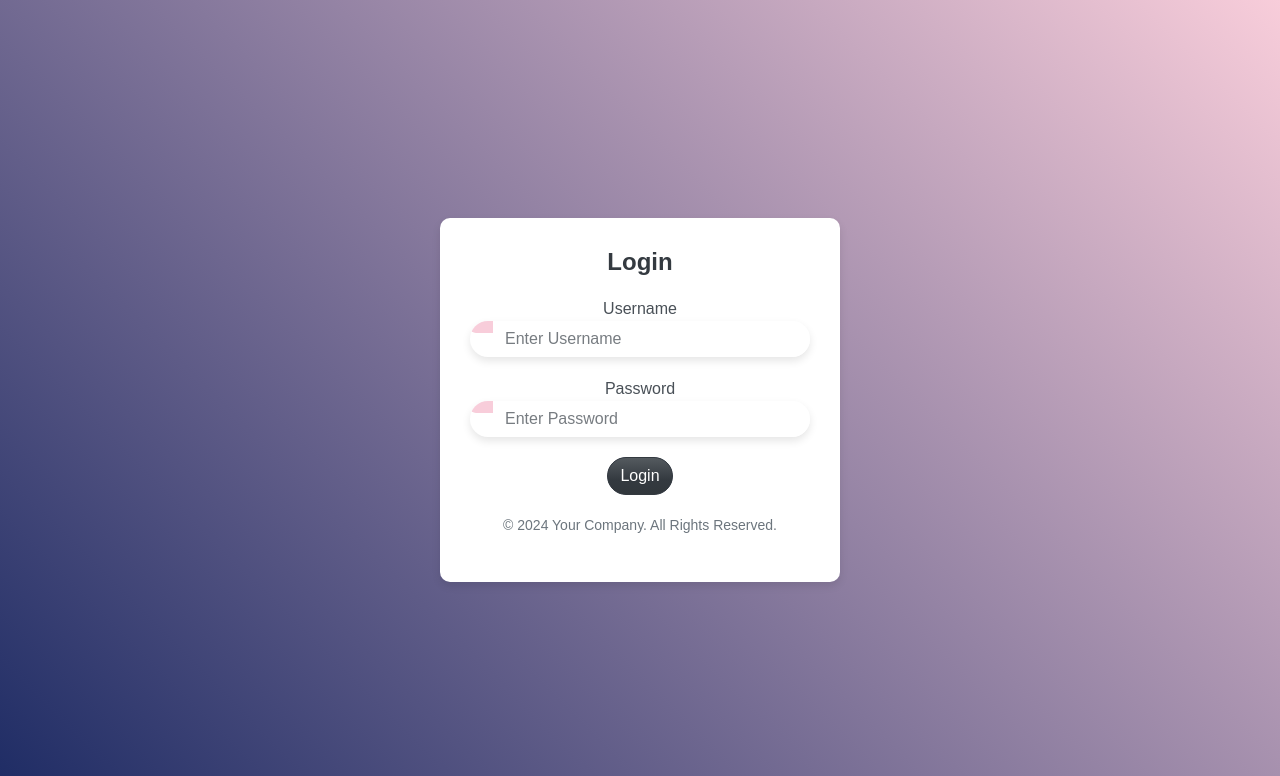
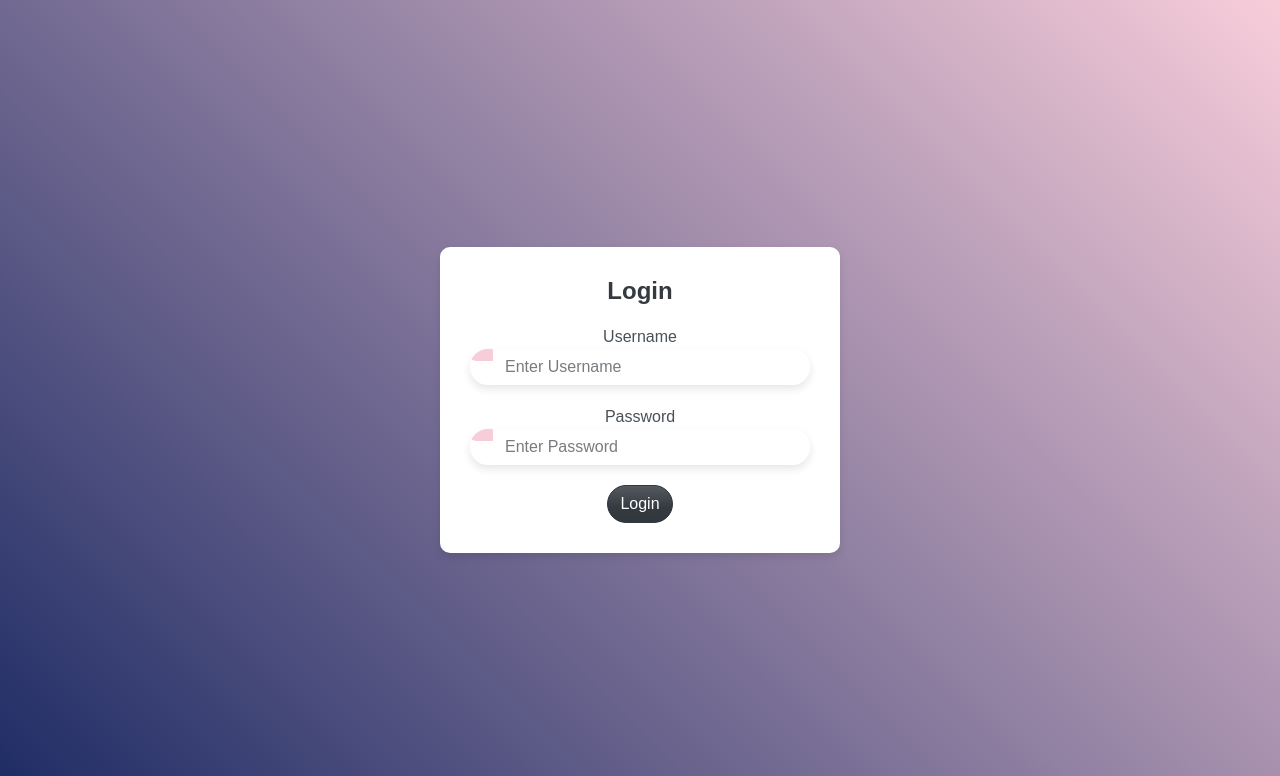
Before and after one commit to Aldhisaputra/tst, a CodeIgniter app: page /tst/ in a window 1280 px wide. Shown: the top 776 px of the page. Run offline with CodeIgniter, Linux system fonts and the light colour scheme; some libraries are stand-ins or nearby versions.

Commit message:
menhapus footer login

```diff
--- a/application/views/inc/header.php
+++ b/application/views/inc/header.php
@@ -62,6 +62,10 @@
                 <li class="nav-item">
                     <a class="nav-link" href="<?php echo base_url(); ?>employee/attendance">History Absensi</a>
                 </li>
+                <li class="nav-item">
+                    <a class="nav-link" href="<?php echo base_url(); ?>employee/dashboard">Evaluasi Karyawan</a>
+                </li>
+
                 <?php } ?>
             </ul>
         </div>
--- a/application/views/user/login.php
+++ b/application/views/user/login.php
@@ -114,9 +114,6 @@
             <button type="submit" class="btn btn-dark btn-login btn-block">Login</button>
         </div>
         <?php echo form_close(); ?>
-        <div class="footer">
-            <p>&copy; <?php echo date('Y'); ?> Your Company. All Rights Reserved.</p>
-        </div>
     </div>
 
     <script src="<?php echo base_url(); ?>assets/js/jquery.min.js"></script>
```
